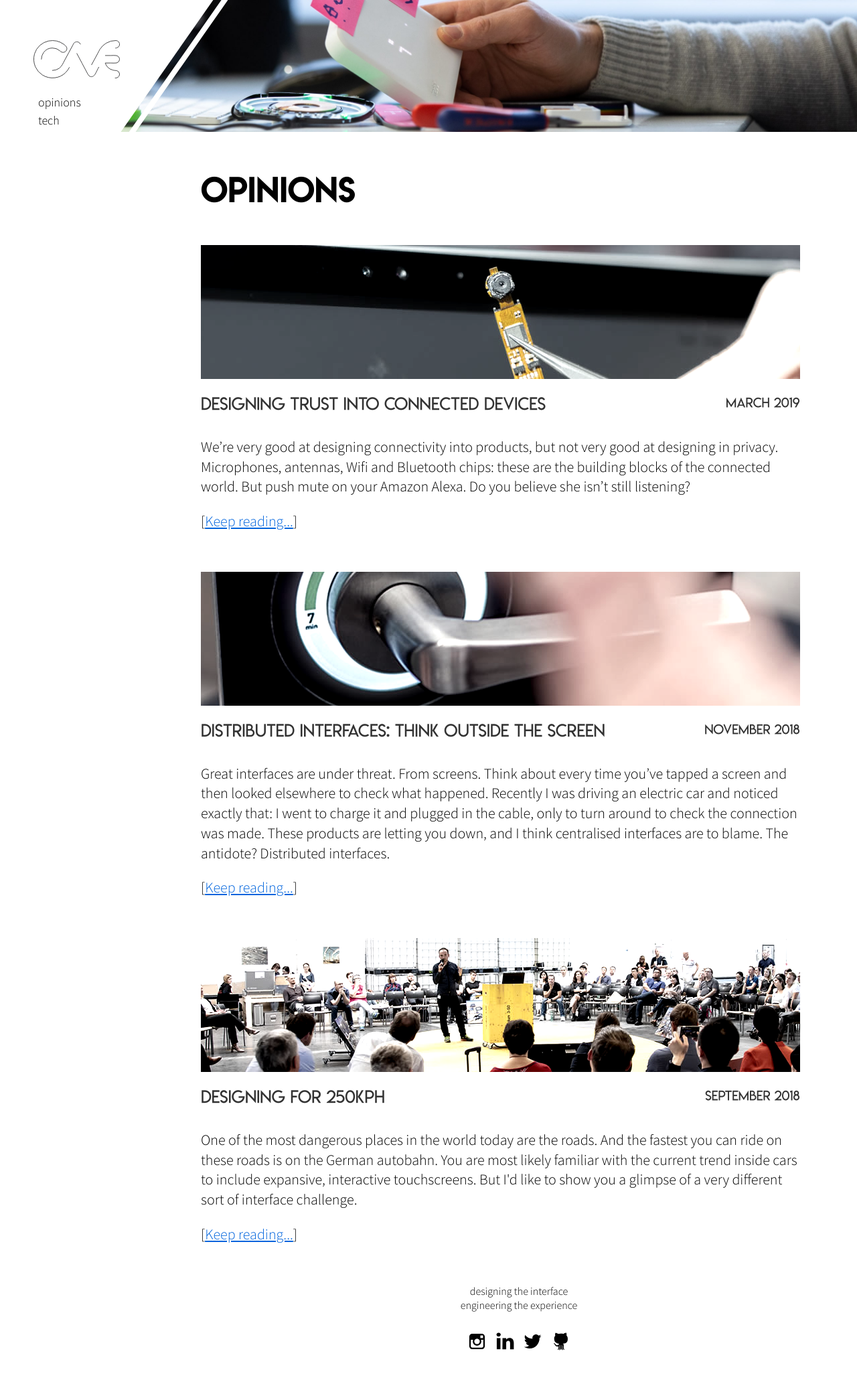
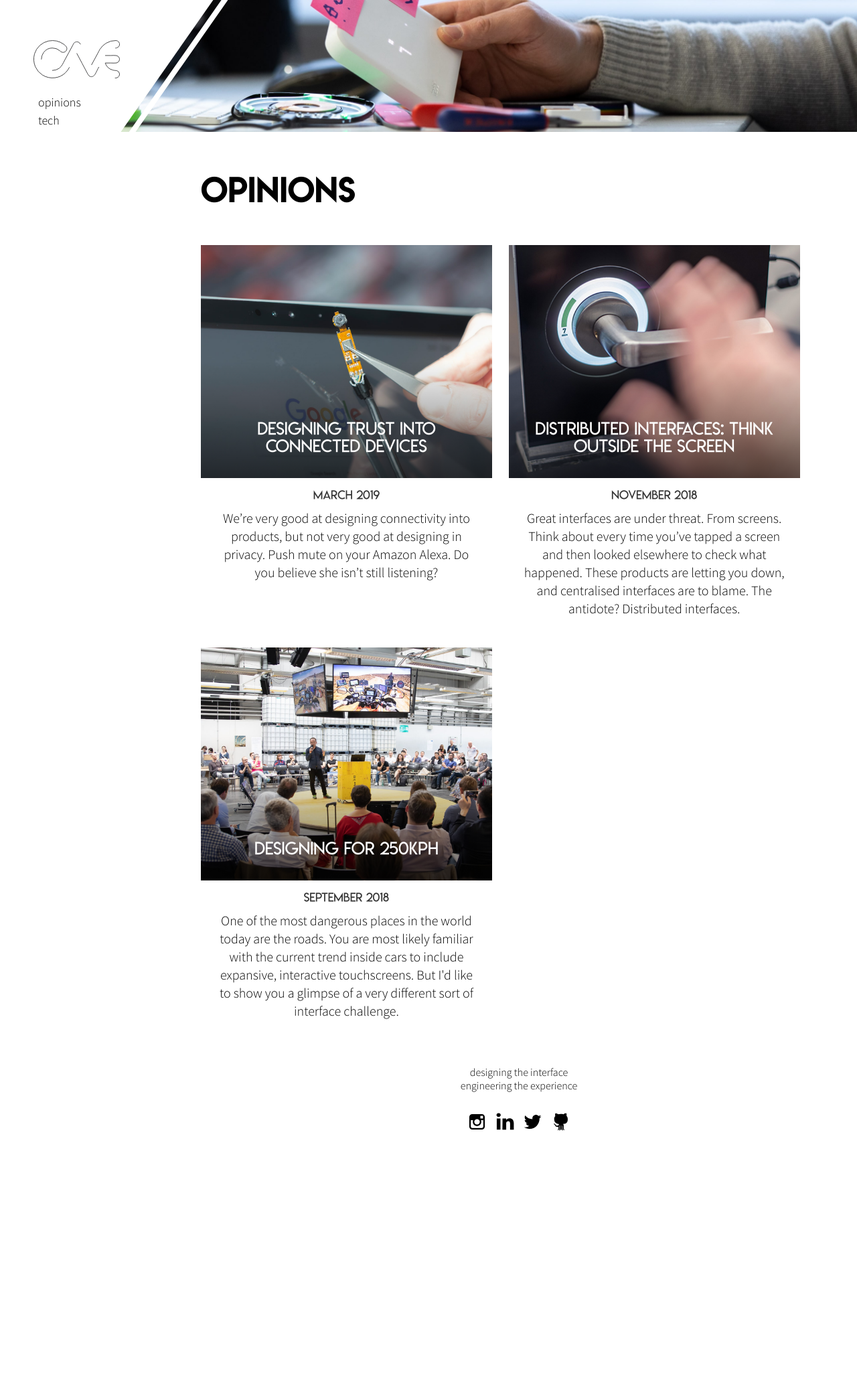
Before and after one commit to gcsalzburg/gcsalzburg.github.io, a Jekyll site: the page built from opinions.md, in a window 1280 px wide. Shown: the whole page at 67% size. Built offline with Jekyll 4.4.1, drawn with Linux system fonts in a browser that asks for light colours; after the commit the page ends 1751 px from its top, so only the background shows below that.

Commit message:
Reformat opinions page

```diff
--- a/_posts/2018-11-30-Interfaces.md
+++ b/_posts/2018-11-30-Interfaces.md
@@ -5,6 +5,10 @@ title: "Distributed interfaces: Think outside the screen"
 
 categories: [opinions]
 tags: interface hmi distributed design technology
+
+teaser_img: interfaces0.jpg
+
+excerpt: Great interfaces are under threat. From screens. Think about every time you’ve tapped a screen and then looked elsewhere to check what happened. These products are letting you down, and centralised interfaces are to blame. The antidote? Distributed interfaces.
 ---
 
 Great interfaces are under threat. From screens. Think about every time you’ve tapped a screen and then looked elsewhere to check what happened. Recently I was driving an electric car and noticed exactly that: I went to charge it and plugged in the cable, only to turn around to check the connection was made.
--- a/_posts/2018-9-6-Motorbikes.md
+++ b/_posts/2018-9-6-Motorbikes.md
@@ -6,11 +6,9 @@ title: Designing for 250kph
 categories: [opinions]
 tags: interface hmi interaction design motorbikes context use-cases
 
-excerpt:
-   One of the most dangerous places in the world today are the roads.
-   And the fastest you can ride on these roads is on the German autobahn.
+teaser_img: teaser_img.jpg
 
-   You are most likely familiar with the current trend inside cars to include expansive, interactive touchscreens. But I'd like to show you a glimpse of a very different sort of interface challenge.
+excerpt: One of the most dangerous places in the world today are the roads. You are most likely familiar with the current trend inside cars to include expansive, interactive touchscreens. But I'd like to show you a glimpse of a very different sort of interface challenge.
 ---
 
 _This talk was given for [Kiska](https://www.kiska.com/), on the main Get Inspired stage at [Ars Electronica 2018](https://www.aec.at/error/en/get-inspired-presentations/)_
--- a/_sass/_articles.scss
+++ b/_sass/_articles.scss
@@ -272,72 +272,84 @@ main.article{
 
 .articles{
    margin: 25px 0;
+   display: grid;
+   grid-template-columns: 1fr 1fr;
+   grid-gap: 25px 25px;
+
+   @include mobile{
+      grid-template-columns: 1fr;
    }
 
    .article_card{
-
       text-decoration: none;
       display: block;
-   margin-bottom: 3em;
 
-   .article_card_img{
+      header{
          max-width: 100%;
          position: relative;
          display: block;
+         height: 0px;
+         padding-top: 80%;
 
-      img{
-         display: block;
-         max-width: 100%;
-         filter: grayscale(50%) contrast(150%);
-         height: 200px;
-         object-fit: cover;
+         background-size: cover;
+         background-position: 50% 50%;
 
-         @include mobile{
-            height: 100px;
+         h3{
+            font-size: 26px;
+            position: absolute;
+            left: 0;
+            bottom: 0;
+            color: white;
+            font-weight: 300;
+            padding: 0.5em 1em 1.25em;
+            margin: 0;
+            text-align: center;
+            z-index: 50;
+            width: 100%;
+            box-sizing: border-box;
          }
+         &:after{
+            content: "";
+            display:block;
+            left: 0px;
+            right: 0px;
+            bottom: 0px;
+            height: 50%;
+            position: absolute;
+            background: rgb(0,0,0);
+            background: linear-gradient(0deg, rgba(0,0,0,0.6) 0%, rgba(0,0,0,0) 100%);
+            z-index: 20;
+         }
+      }
+      &:hover{
+         h3{
+            text-decoration:underline;
+         }
+         header:after{
+            background: linear-gradient(0deg, rgba(0,0,0,0.9) 0%, rgba(0,0,0,0) 100%);
          }
       }
 
-   &.no_filter img{
+      &.no_filter{
          filter: none;
       }
 
-   header{
-      display: flex;
-      justify-content: space-between;
-      align-items: center;
-
-      @include small-desktop{
-         flex-direction: column;
-         align-items: flex-start;
-      }
-
-      h3, time {
+      time {
          font-weight: 300;
          margin: 1em 0 0.5em;
          color: $colour_card_title;
          font-family: $font_special;
+         text-align: center;
+         display: block;
+         font-size: 18px;
       }
-      h3{
-         font-size: 26px;
 
-         a{
-            color: $colour_card_title;
-            text-decoration: none;
+      p {
+         font-weight: 300;
+         margin: 0.5em 1em 1em;
+         color: #000;
+         text-align: center;
+         font-size: 20px;
       }
    }
-      time {
-         font-size: 20px;
-
-         @include small-desktop{
-            margin-top:0em;
 }
-      }
-
-   }
-   p {
-      font-weight: 300;
-      margin: 1em 0;
-      color: $colour_card_body;
-   }
-}
--- a/opinions.md
+++ b/opinions.md
@@ -1,7 +1,29 @@
 ---
-layout: list
+layout: page
 title: Opinions
 header_img: header_opinion.jpg
 
 list_category: opinions
 ---
+
+<section class="articles">
+   {% for post in site.categories.opinions %}
+      {% if post.url %}
+         <a class="article_card {{post.article_class}}" href="{{ post.url }}">
+            <header style="background-image:url(
+               {% if post.teaser_img %}
+                  '/images/posts/{{ post.folder }}/{{ post.teaser_img }}'
+               {% elsif post.header_img %}
+                  '/images/posts/{{ post.folder }}/{{ post.header_img }}'
+               {% else %}
+                  '/images/posts/{{ post.folder }}/header.jpg'
+               {% endif %}
+            )">
+               <h3>{{ post.title }}</h3>
+            </header>
+            <time datetime="{{ post.date | date: '%Y-%m-%d' }}">{{ post.date | date: "%B %Y" }}</time>
+            <p>{{ post.excerpt | strip_html | newlines_to_br }}</p>
+         </a>
+      {% endif %}
+   {% endfor %}
+</section>
```
Also changed, not shown: _posts/2019-03-12-Trust.md (+4 -0 lines), images/posts/Motorbikes/on-stage.htm (deleted, +0 -12 lines), tech.md (+13 -17 lines), images/posts/Motorbikes/teaser_img.jpg (added), images/posts/Trust/teaser_img.jpg (added). Lines whose indentation alone changed are shown as unchanged.
